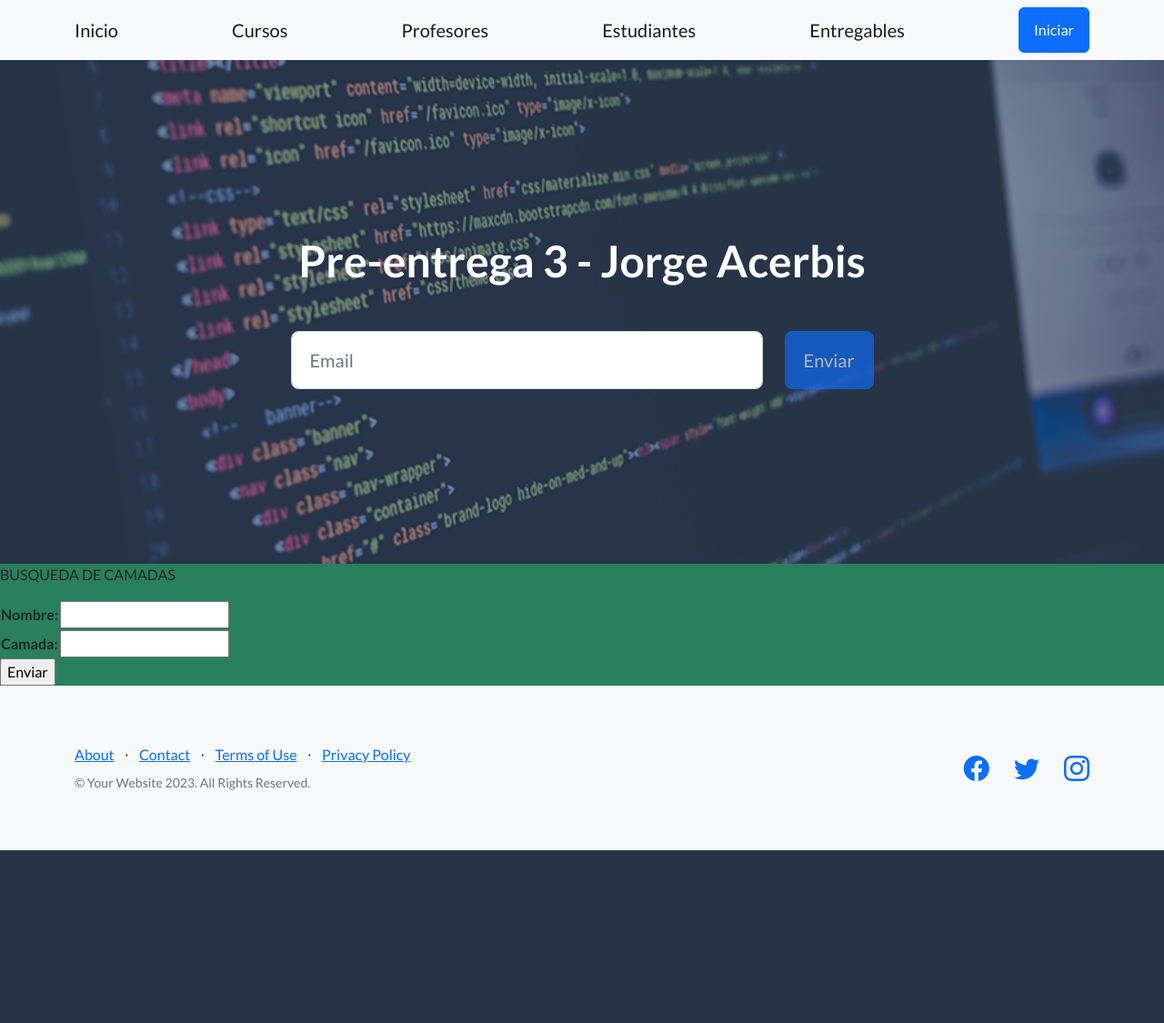
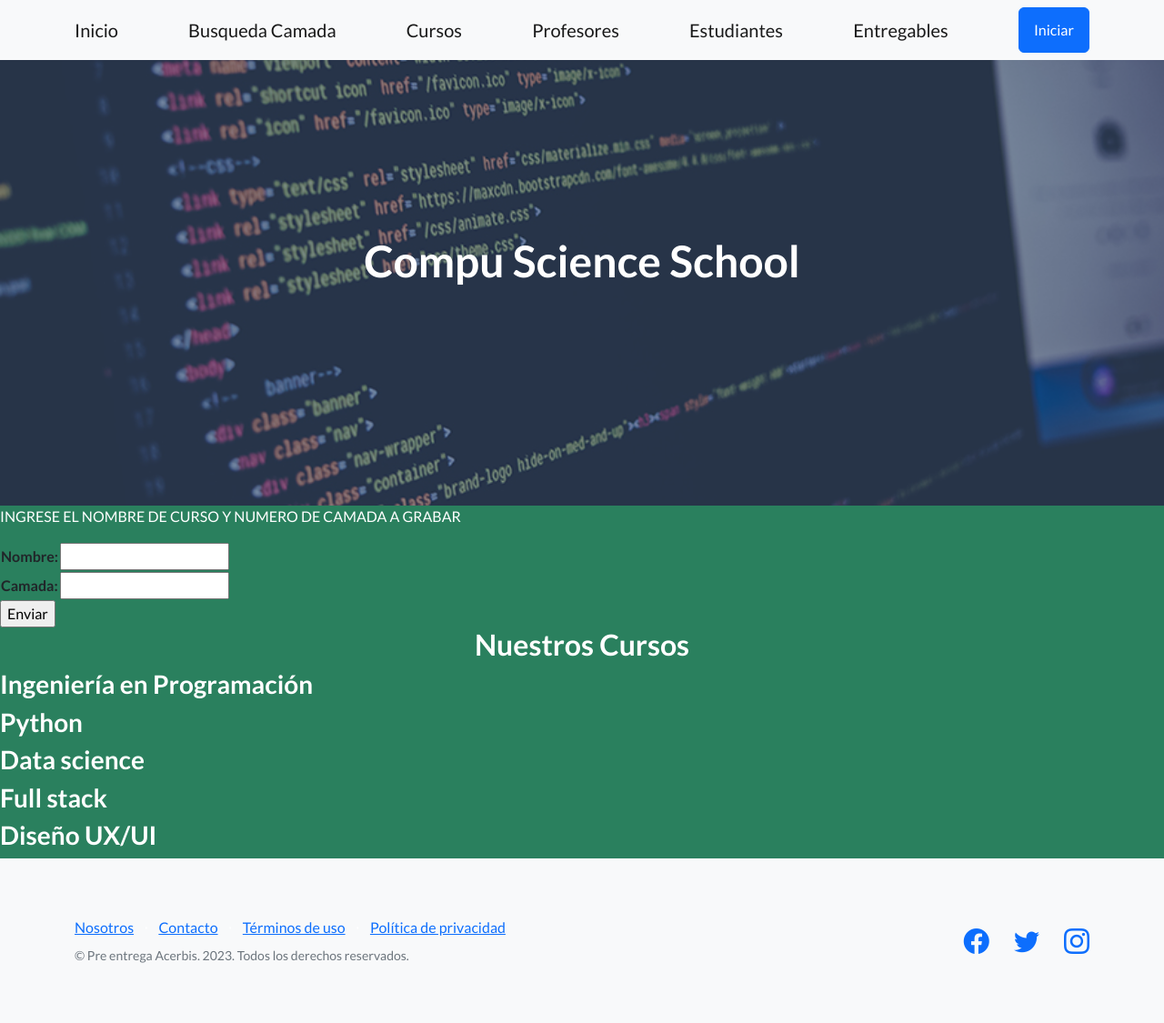
Before and after one commit to uxinas/PRE_ENTREGA_NRO_3_ACERBIS, a Django app: page /AppCoder/cursos in a window 1280 px wide. Shown: the whole page at 91% size. Before the commit the page ends 935 px from the top, so only its background shows below. Run offline with Django 4.2, Linux system fonts and the light colour scheme; some libraries are stand-ins or nearby versions.

Commit message:
pagina con busqueda de camadas

```diff
--- a/AppCoder/templates/busquedaCamada.html
+++ b/AppCoder/templates/busquedaCamada.html
@@ -8,7 +8,7 @@
     <p style="color: red;">Estan mal los datos , revisar.</p>
     {% endif %}
 
-    <form action="/buscar/" method="GET">
+    <form action="/AppCoder/buscar/" method="GET">
         <input type="number" name="camada" id="camada">
         <input type="submit" value="Buscar">
     </form>
--- a/AppCoder/templates/cursos.html
+++ b/AppCoder/templates/cursos.html
@@ -9,14 +9,25 @@
    {% endif %}
 
    <form action="" method="POST">{% csrf_token %}
-    <p>BUSQUEDA DE CAMADAS</p>
+    <p><font color="white">INGRESE EL NOMBRE DE CURSO Y NUMERO DE CAMADA A GRABAR</font></p>
        <table>
            {{ miFormulario.as_table }}
        </table>
 
 
-       <input type="submit" ,input value="Enviar">
+       <input type="submit" , value="Enviar">
 
    </form>
+   <h2><center><font color="white">Nuestros Cursos<center></h2>
+
+    <h3><font color="white">Ingeniería en Programación</h3>
+    <h3><font color="white">Python</h3>
+    <h3><font color="white">Data science</h3>
+    <h3><font color="white">Full stack</h3>
+    <h3><font color="white">Diseño UX/UI</h3>
+
+
+
+
 
 {% endblock %}
--- a/AppCoder/templates/padre.html
+++ b/AppCoder/templates/padre.html
@@ -21,6 +21,7 @@
         <nav class="navbar navbar-light bg-light static-top">
             <div class="container">
                 <a class="navbar-brand" href="{% url 'inicio' %}">Inicio</a>
+                <a class="navbar-brand" href="{% url 'BusquedaCamada' %}">Busqueda Camada</a>
                 <a class="navbar-brand" href="{% url 'Cursos' %}">Cursos</a>
                 <a class="navbar-brand" href="{% url 'Profesores' %}">Profesores</a>
                 <a class="navbar-brand" href="{% url 'Estudiantes' %}">Estudiantes</a>
@@ -37,19 +38,9 @@
                         <div class="text-center text-black">
                             <!-- Page heading-->
                             <h1 class="mb-5">
-                                <font color="white">Pre-entrega 3 - Jorge Acerbis</font>
+                               <center><font color="white">Compu Science School</font></center>
                             </h1>
 
-                            <form class="form-subscribe" id="contactForm" data-sb-form-api-token="API_TOKEN">
-                                <!-- Email address input-->
-                                <div class="row">
-                                    <div class="col">
-                                        <input class="form-control form-control-lg" id="emailAddress" type="email" placeholder="Email " data-sb-validations="required,email" />
-                                        <div class="invalid-feedback text-white" data-sb-feedback="emailAddress:required">Se requiere la dirección de email.</div>
-                                        <div class="invalid-feedback text-white" data-sb-feedback="emailAddress:email">Su email no es válido.</div>
-                                    </div>
-                                    <div class="col-auto"><button class="btn btn-primary btn-lg disabled" id="submitButton" type="submit">Enviar</button></div>
-                                </div>
                                 <!-- Submit success message-->
                                 <!---->
                                 <!-- This is what your users will see when the form-->
@@ -85,15 +76,15 @@
                 <div class="row">
                     <div class="col-lg-6 h-100 text-center text-lg-start my-auto">
                         <ul class="list-inline mb-2">
-                            <li class="list-inline-item"><a href="#!">About</a></li>
+                            <li class="list-inline-item"><a href="#!">Nosotros</a></li>
                             <li class="list-inline-item">⋅</li>
-                            <li class="list-inline-item"><a href="#!">Contact</a></li>
+                            <li class="list-inline-item"><a href="#!">Contacto</a></li>
                             <li class="list-inline-item">⋅</li>
-                            <li class="list-inline-item"><a href="#!">Terms of Use</a></li>
+                            <li class="list-inline-item"><a href="#!">Términos de uso</a></li>
                             <li class="list-inline-item">⋅</li>
-                            <li class="list-inline-item"><a href="#!">Privacy Policy</a></li>
+                            <li class="list-inline-item"><a href="#!">Política de privacidad</a></li>
                         </ul>
-                        <p class="text-muted small mb-4 mb-lg-0">&copy; Your Website 2023. All Rights Reserved.</p>
+                        <p class="text-muted small mb-4 mb-lg-0">&copy; Pre entrega Acerbis. 2023. Todos los derechos reservados.</p>
                     </div>
                     <div class="col-lg-6 h-100 text-center text-lg-end my-auto">
                         <ul class="list-inline mb-0">
--- a/AppCoder/urls.py
+++ b/AppCoder/urls.py
@@ -7,7 +7,7 @@ urlpatterns = [
     path('profesores', views.profesores, name='Profesores'),
     path('estudiantes', views.estudiantes, name='Estudiantes'),
     path('entregables', views.entregables, name='Entregables'),
-   ##path('cursoFormulario', views.cursoFormulario, name='CursoFormulario'),
+    #path('cursoFormulario', views.cursoFormulario, name='CursoFormulario'),
     path('profesorFormulario', views.profesorFormulario, name='ProfesorFormulario'),
     path('busquedaCamada', views.busquedaCamada, name='BusquedaCamada'),
     path('buscar/', views.buscar),
--- a/AppCoder/views.py
+++ b/AppCoder/views.py
@@ -68,8 +68,10 @@ def buscar (request):
     if request.GET['camada']:
         camada = request.GET['camada']
         cursos = Curso.objects.filter(camada__icontains=camada)
-        return render (request, 'resultadosBusqueda.html', {'cursos': cursos, 'camada': camada})
+        #return render (request, 'resultadosBusqueda.html', {'cursos': cursos, 'camada': camada})
+        return render (request, 'inicio.html', {'cursos': cursos, 'camada': camada})
     else:
         respuesta = "no enviaste datos"
 
-    return HttpResponse (respuesta)
+    #return HttpResponse (respuesta)
+    return render (request, 'inicio.html', {'respuesta' : respuesta})
```
Also changed, not shown: AppCoder/templates/inicio.html (+36 -3 lines), AppCoder/templates/resultadosBusqueda.html (+4 -3 lines), db.sqlite3.
